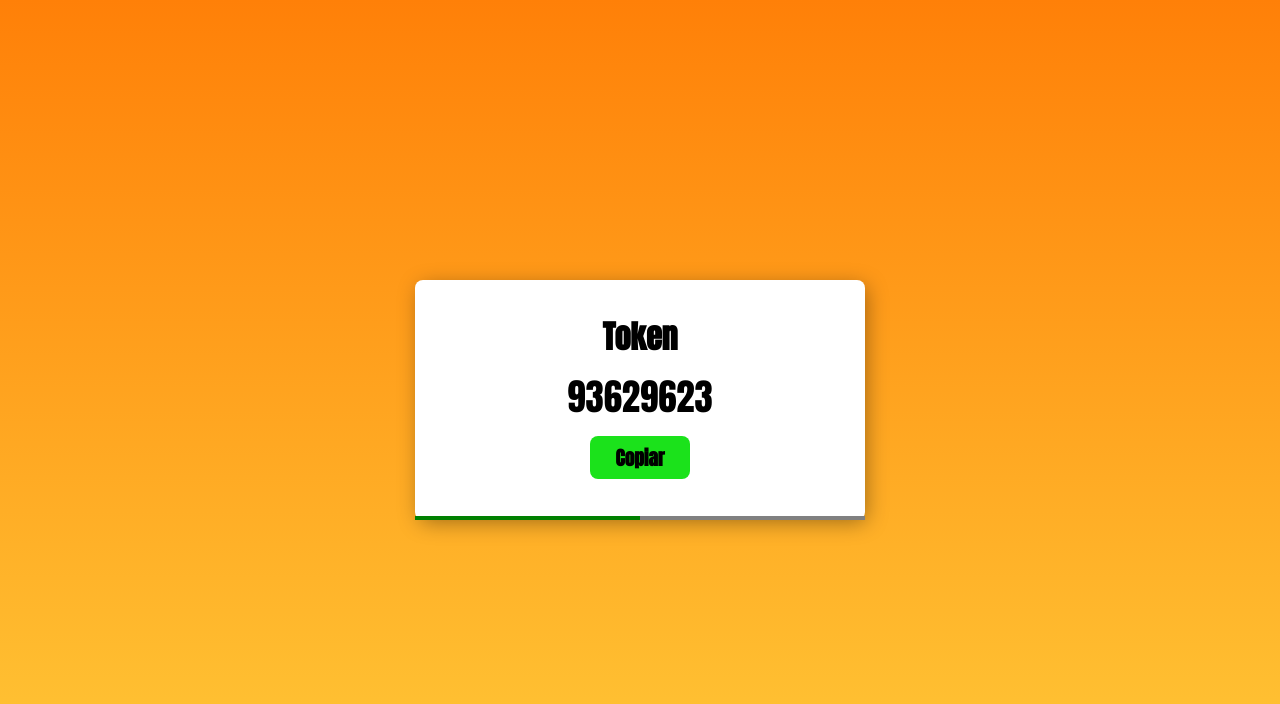
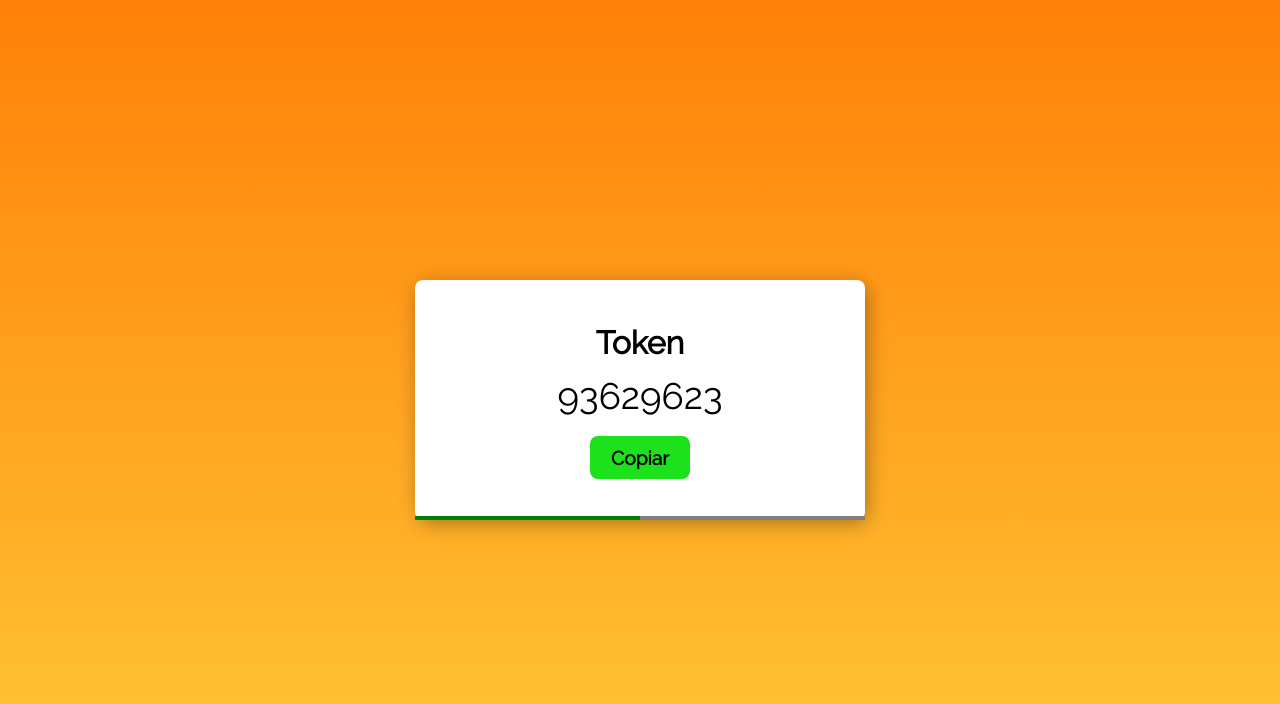
Before and after one commit to DaniRiverol/token-generator, a plain HTML site: page index.html in a window 1280 px wide. Drawn offline with nearby package versions, Linux system fonts and the light colour scheme.

Commit message:
Update style.css

```diff
--- a/css/style.css
+++ b/css/style.css
@@ -1,9 +1,9 @@
-@import url('https://fonts.googleapis.com/css2?family=Anton&display=swap');
+@import url('https://fonts.googleapis.com/css2?family=Raleway&display=swap');
 
 * {
   padding: 0;
   margin: 0;
-  font-family: 'Anton', sans-serif;
+  font-family: 'Raleway', sans-serif;
   list-style: none;
 }
 .btn {
```
